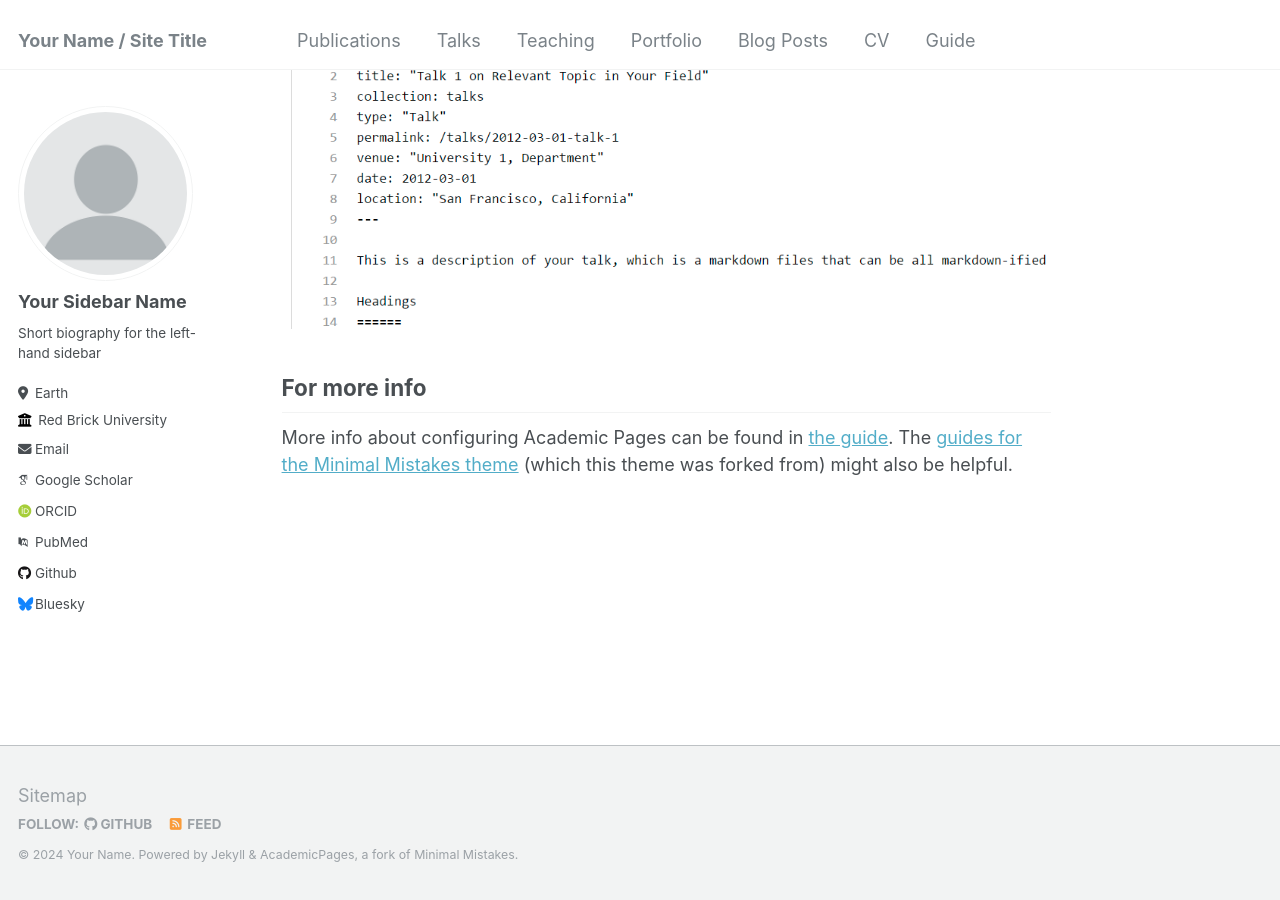
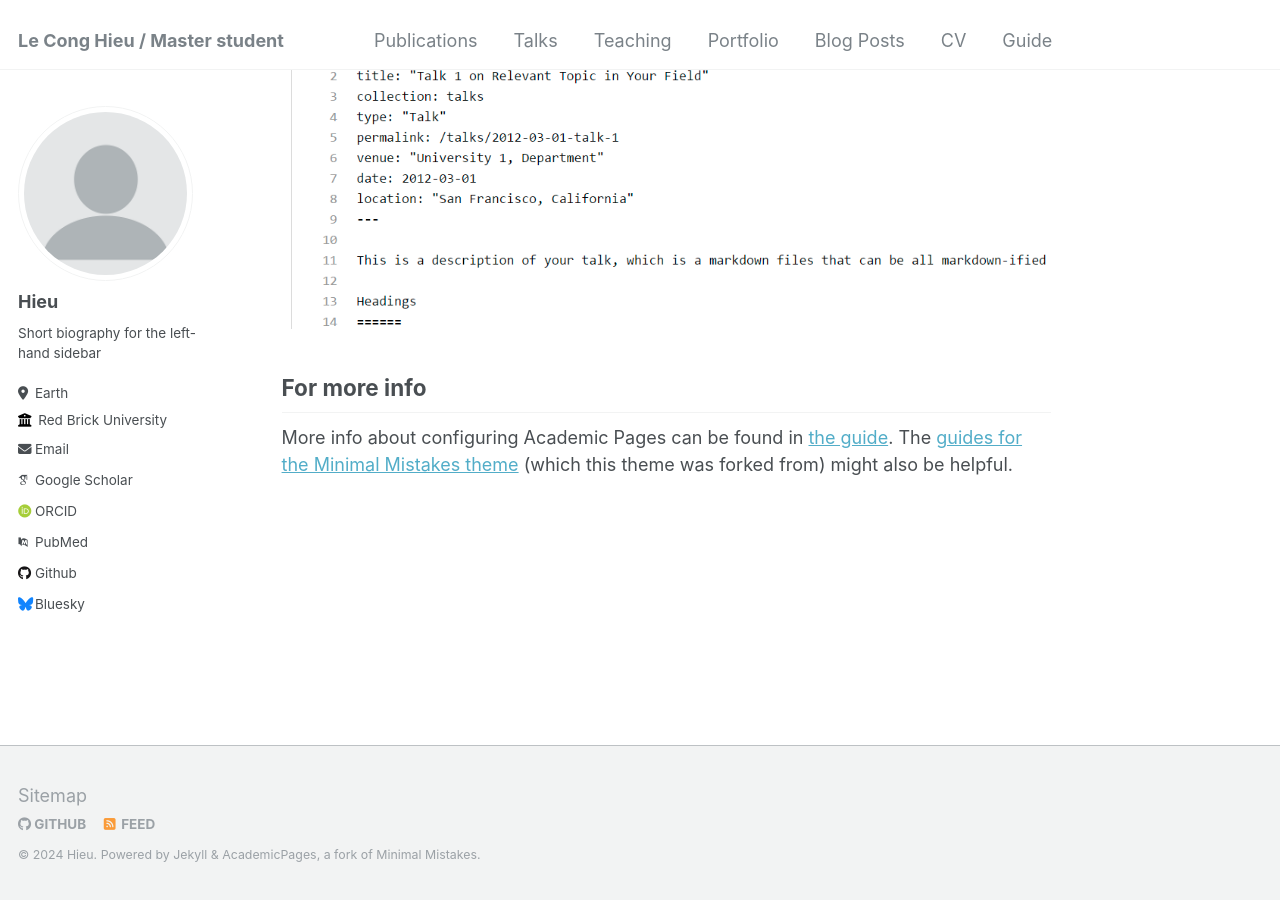
Before and after one commit to Hieuslecong/Hieuslecong.github.io, a Jekyll site: the page built from _pages/about.md, in a window 1280 px wide and 900 px high, scrolled down 2660 px. Built offline with Jekyll 4.4.1, drawn with Linux system fonts in a browser that asks for light colours; some web fonts are replaced.

Commit message:
Update _config.yml

```diff
--- a/_config.yml
+++ b/_config.yml
@@ -7,14 +7,14 @@
 # server process.
 
 # Basic Site Settings
-locale                   : "en-US"
-title                    : "Your Name / Site Title"
+locale                   : "Viet Nam"
+title                    : "Le Cong Hieu / Master student"
 title_separator          : "-"
-name                     : &name "Your Name"
+name                     : &name "Hieu"
 description              : &description "personal description"
-url                      : https://academicpages.github.io # the base hostname & protocol for your site e.g. "https://mmistakes.github.io"
+url                      : https://Hieuslecong.github.io # the base hostname & protocol for your site e.g. "https://mmistakes.github.io"
 baseurl                  : "" # the subpath of your site, e.g. "/blog"
-repository               : "academicpages/academicpages.github.io"
+repository               : "Hieuslecong/Hieuslecong.github.io"
 
 # Site Author - The following control what appear as part of the author content on the side bar.
 #               If a field is blank the icon and link will not appear, otherwise it will be shown.
@@ -22,13 +22,13 @@
 author:
   # Biographic information
   avatar           : "profile.png"
-  name             : "Your Sidebar Name"
+  name             : "Hieu"
   pronouns         : # example: "she/her"
   bio              : "Short biography for the left-hand sidebar"
   location         : "Earth"
   employer         : "Red Brick University"
   uri              : # URL
-  email            : "none@example.org"
+  email            : "Hieus.lecong@gmail.com"
 
   # Academic websites
   arxiv            : # URL - Update with the correct link to your profile
@@ -43,7 +43,7 @@
   bitbucket        : # Username - Update with your username on the site
   codepen          : # Username
   dribbble         : # Username
-  github           : "academicpages"
+  github           : "Hieuslecong"
   kaggle           : # Username
   stackoverflow    : # User number or user number and name (i.e., use "1" or "1/jeff-atwood")
 
```
